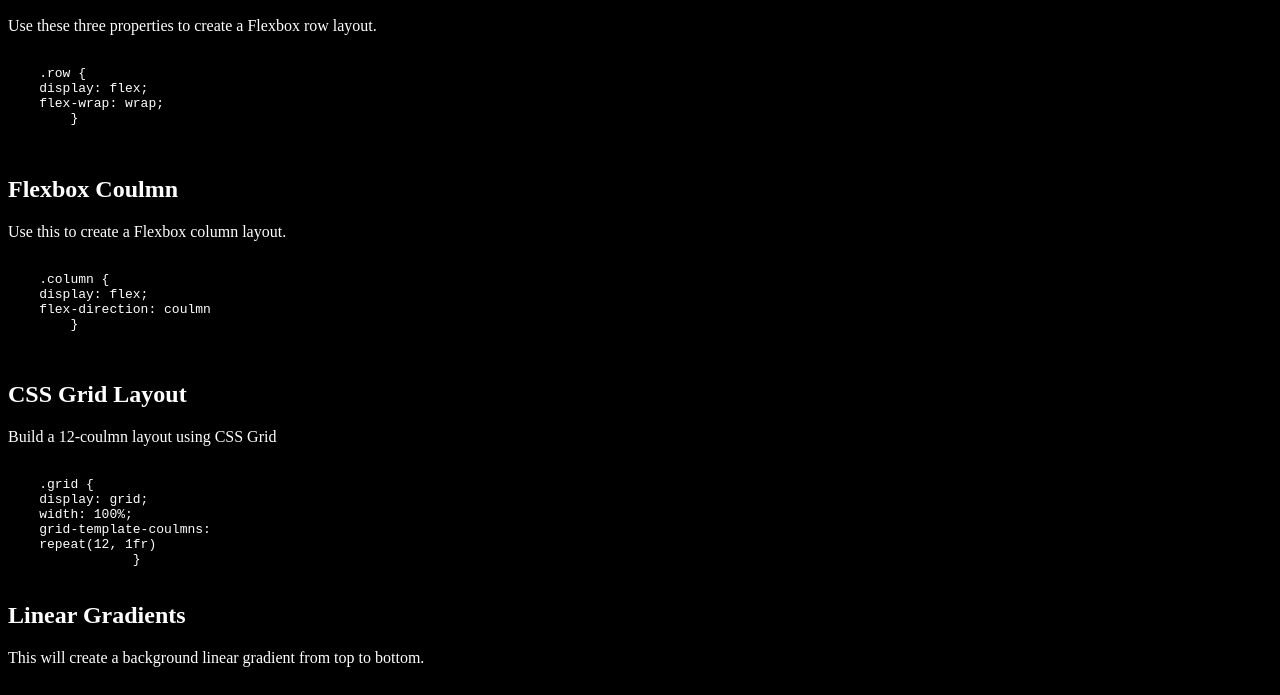
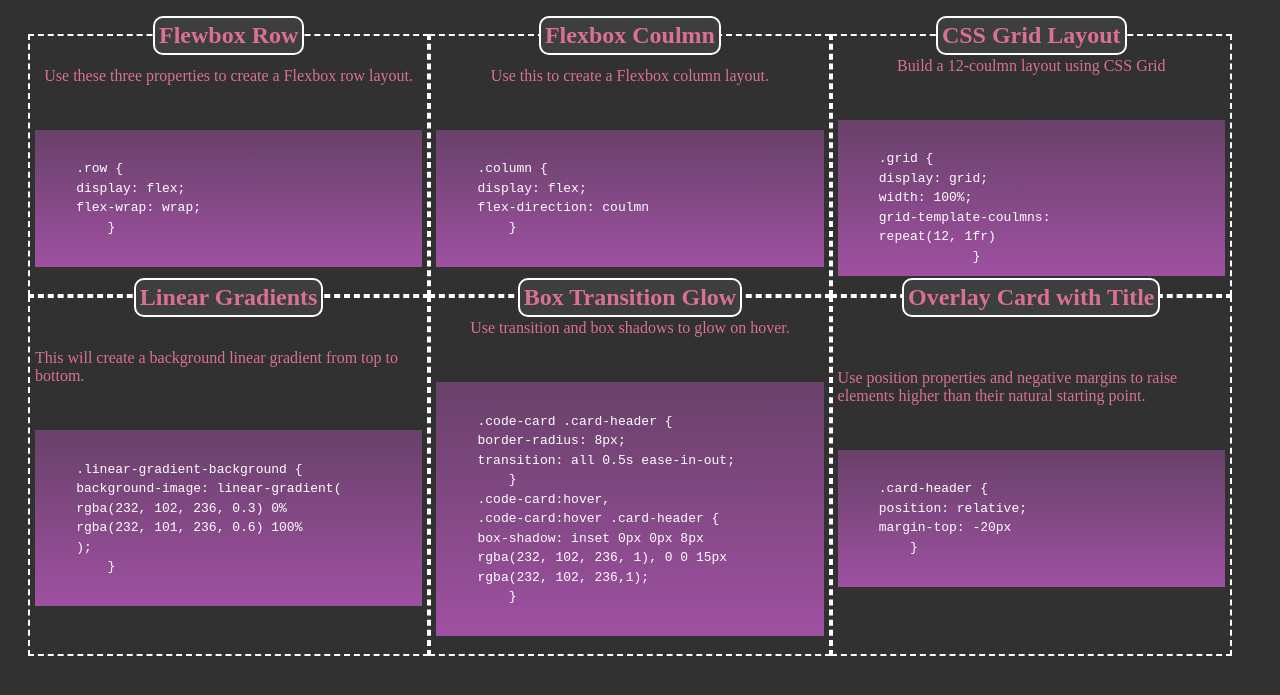
Before and after one commit to culinarycam/02-mini-project, a plain HTML site: page index.html in a window 1280 px wide. Shown: the part 166-861 px from the top of the page. Drawn offline with Linux system fonts and the light colour scheme.

Commit message:
added many cosmetic implications

```diff
--- a/assets/css/style.css
+++ b/assets/css/style.css
@@ -1,4 +1,72 @@
 body {
-    background-color: black;
+    background-color: rgb(49, 49, 49);
     color: white;
 }
+
+header {
+    text-align: center;
+    color: palevioletred;
+}
+
+header p {
+    color: white;
+}
+
+header,
+section,
+footer {
+    padding: 20px;
+}
+
+section {
+    display: flex;
+    flex-direction: row;
+    flex-wrap: wrap;
+}
+
+div h2 {
+    position: absolute;
+    top: -40px;
+    z-index: 2;
+    border: 2px solid white;
+    border-radius: 10px;
+    background-color: rgb(60, 62, 63);
+    padding: .25rem;
+    color: palevioletred;
+}
+
+div p {
+    padding-bottom: 1rem;
+}
+
+.card {
+display: flex;
+flex-direction: column;
+justify-content: center;
+border: 2px dashed white;
+padding: 5px;
+align-items: center;
+position: relative;
+flex: .25 .5 30%;
+color: palevioletred;
+
+
+}
+
+.code-container {
+display: flex;
+background-image: linear-gradient(
+    rgba(232, 102, 236, 0.3) 0%,
+    rgba(232, 102, 236, 0.6) 100%
+);
+border: 10px;
+justify-content: flex-start;
+width: 100%;
+}
+
+pre code {
+    color: white;
+    justify-content: flex-start;
+    line-height: 1.5;
+    padding: 10px;
+}
```
